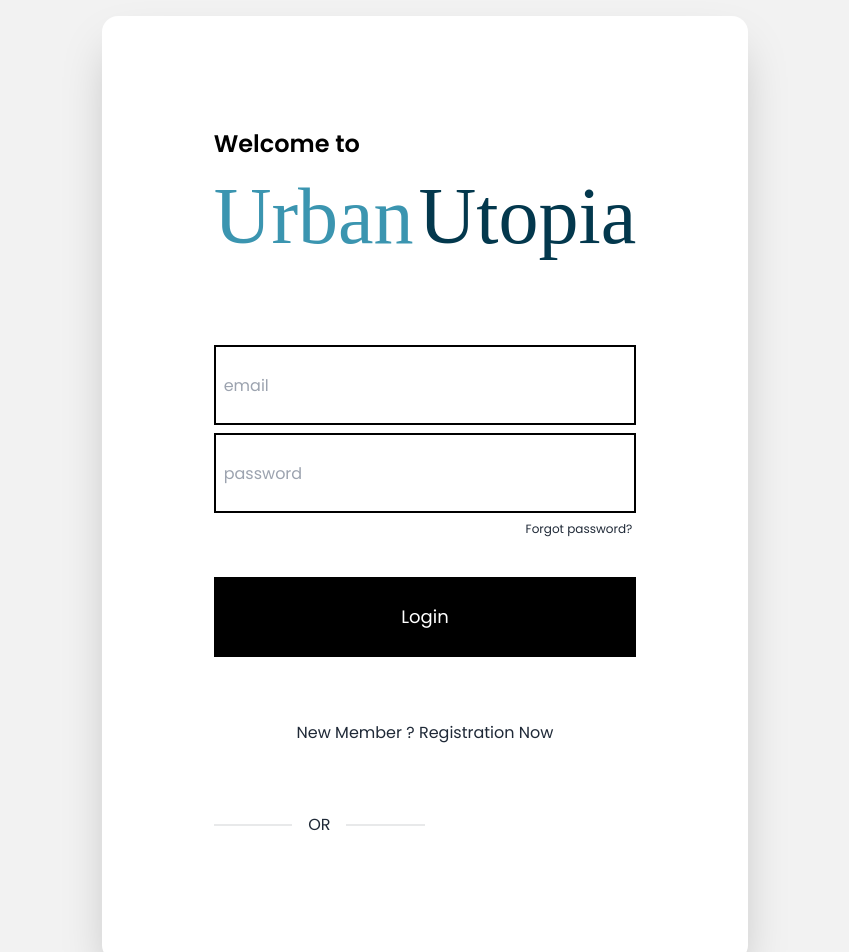
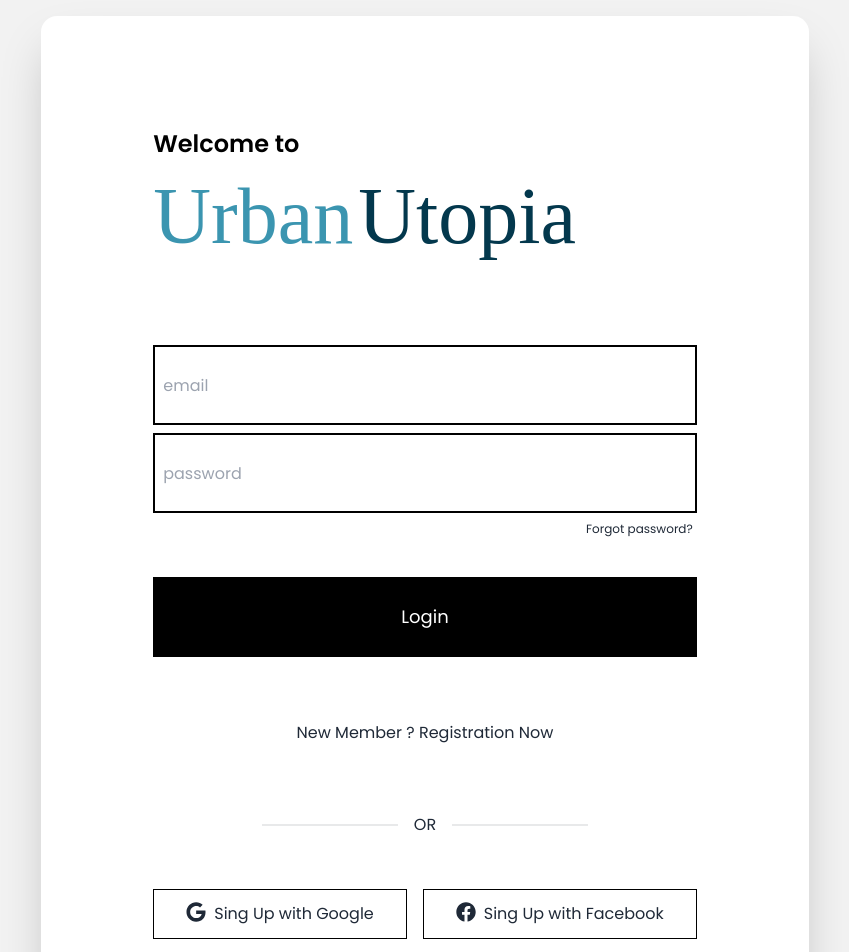
Before and after one commit to Ronnie038/fashion, a React (Vite) app: page /login in a window 1280 px wide. Shown: the top 952 px of the page, without its empty margins (215-1064 px from the left). Built offline with nearby package versions, Linux system fonts and the light colour scheme; a web font is replaced by a local one.

Commit message:
all data saved

```diff
--- a/package.json
+++ b/package.json
@@ -13,8 +13,8 @@
     "localforage": "^1.10.0",
     "match-sorter": "^6.3.1",
     "react": "^18.2.0",
-
     "react-dom": "^18.2.0",
+    "react-icons": "^4.10.1",
     "react-router-dom": "^6.15.0",
     "sort-by": "^1.2.0"
   },
--- a/src/page/login/Login.jsx
+++ b/src/page/login/Login.jsx
@@ -1,5 +1,5 @@
 import React from 'react';
-
+import { FaGoogle, FaFacebook } from 'react-icons/fa';
 import './Login.css';
 
 
@@ -31,9 +31,13 @@ const Login = () => {
         <div className='flex justify-center text-center mt-14'>
             <p>New Member ? <span>Registration Now</span> </p>
         </div>
-          <div className="flex justify-center items-center flex-col w-1/2 mt-12  border-opacity-50 ">
+          <div className="flex mx-auto flex-col w-[60%] mt-12  border-opacity-50 ">
            <div className="divider">OR</div>
         </div>
+            <div className='flex text-center mt-8 gap-4'>
+                  <button className='flex border border-black gap-2 py-3 px-8'><FaGoogle className='text-xl'></FaGoogle>  <span>Sing Up with Google</span></button>
+                  <button className='flex gap-2 border border-black  py-3 px-8'> <span className='text-xl'><FaFacebook></FaFacebook></span> Sing Up with Facebook</button>
+           </div>
       </div>
     </div>
   </div>
```
Also changed, not shown: 1 other file (tests, documents, lock files or other folders).
